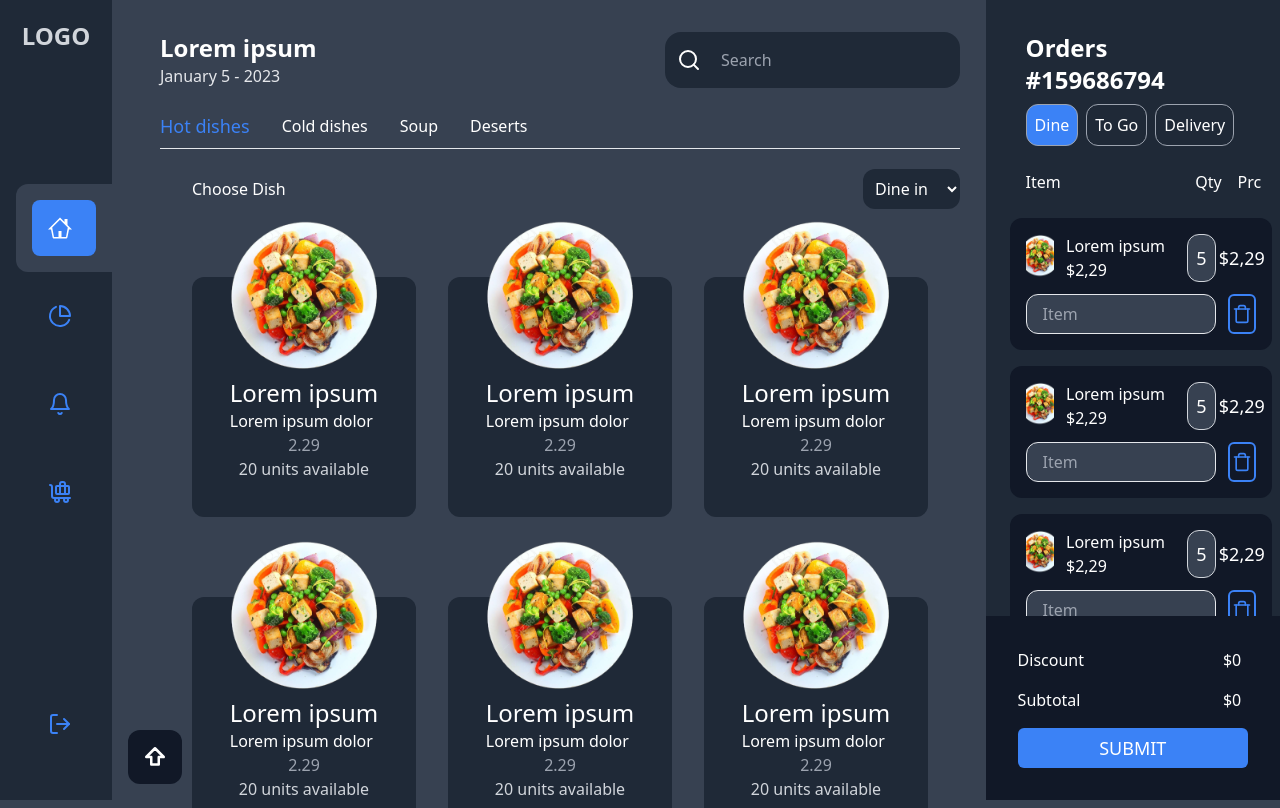
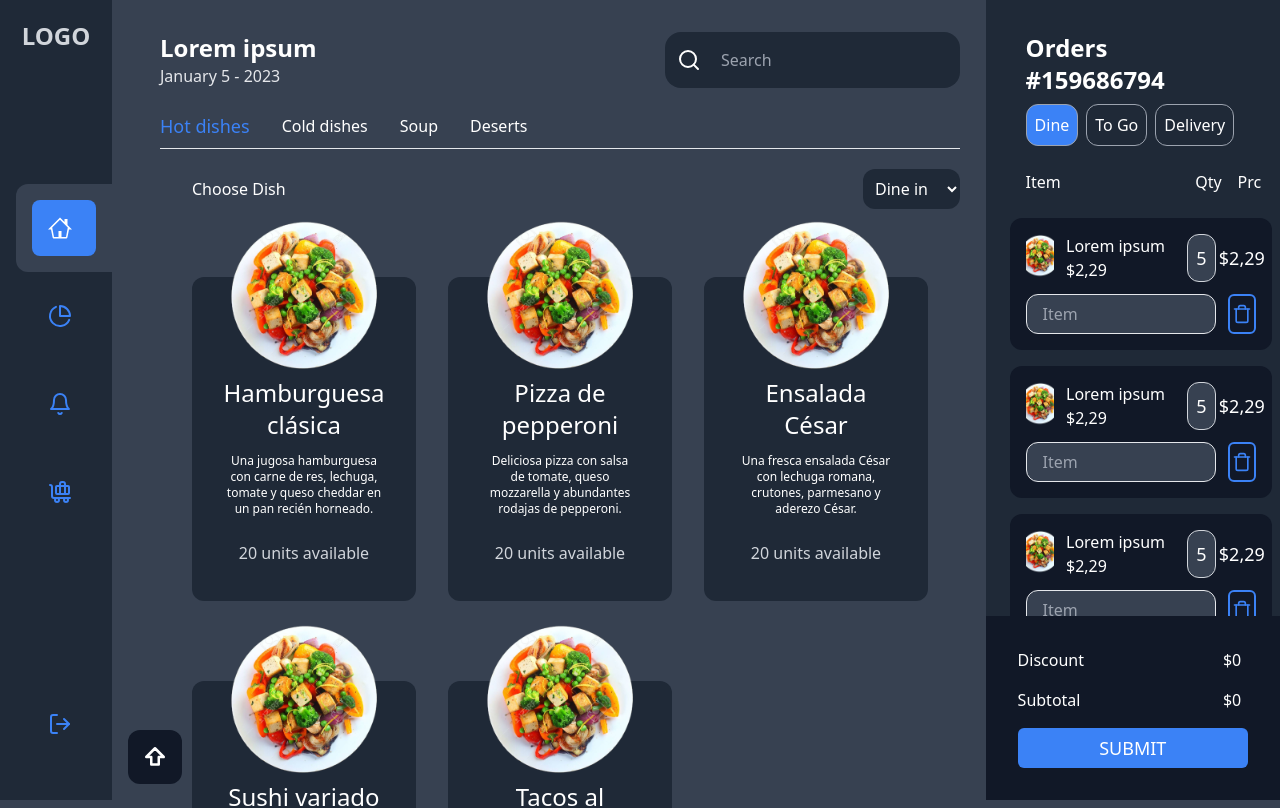
Before and after one commit to AlejanChi/Dashboard-react, a React (Vite) app: page / in a window 1280 px wide. Shown: the top 808 px of the page. Built offline with nearby package versions, Linux system fonts and the light colour scheme.

Commit message:
new changes in process, funcionality in process

```diff
--- /dev/null
+++ b/data.json
@@ -0,0 +1,33 @@
+{
+  "datos":[
+  {
+    "id": 1,
+    "nombre": "Hamburguesa clásica",
+    "precio": 9.99,
+    "descripcion": "Una jugosa hamburguesa con carne de res, lechuga, tomate y queso cheddar en un pan recién horneado."
+  },
+  {
+    "id": 2,
+    "nombre": "Pizza de pepperoni",
+    "precio": 12.99,
+    "descripcion": "Deliciosa pizza con salsa de tomate, queso mozzarella y abundantes rodajas de pepperoni."
+  },
+  {
+    "id": 3,
+    "nombre": "Ensalada César",
+    "precio": 7.99,
+    "descripcion": "Una fresca ensalada César con lechuga romana, crutones, parmesano y aderezo César."
+  },
+  {
+    "id": 4,
+    "nombre": "Sushi variado",
+    "precio": 18.99,
+    "descripcion": "Un surtido de sushi fresco que incluye rollos de salmón, atún y aguacate, con salsa de soja y wasabi."
+  },
+  {
+    "id": 5,
+    "nombre": "Tacos al pastor",
+    "precio": 10.49,
+    "descripcion": "Tacos de cerdo marinado con piña, cebolla y cilantro en tortillas de maíz recién hechas."
+  }]
+}
--- a/src/App.jsx
+++ b/src/App.jsx
@@ -4,15 +4,21 @@ import {GoPerson } from "react-icons/go"
 import { useState } from "react"
 import Card from "./components/Card.jsx"
 import Cart from "./components/Cart.jsx"
+import { datos } from "../data.json"
+// import Articulos from "./backend/getData.jsx"
+
+
+console.log(datos.map(dato => dato))
+
+
 function App(){
-
+  // const {products} = useGLobalState();
   const top = ()=>{
     window.scrollTo({
       top: 0,
       behavior: 'smooth'
     });
   }
-
   const toggleMenu = () =>{
     setShowMenu(!showMenu);
     setShowOrder(false);
@@ -71,13 +77,12 @@ function App(){
         <div className="p-8 grid grid-cols-1 md:grid-cols-2 gap-8 gap-y-20 lg:grid-cols-3 pb-28">
 
           {/* CARD */}
-          <Card></Card>
-          <Card></Card>
-          <Card></Card>
-          <Card></Card>
-          <Card></Card>
-          <Card></Card>
-          <Card></Card>
+
+            {datos.map((dato, i)=>(
+              <Card key={i} nombre={dato.nombre} desc={dato.descripcion}></Card>
+            ))}
+
+
 
         </div>
         <button className={`fixed p-3 lg:bottom-4 bottom-20 lg:left-32 bg-gray-900 text-white text-3xl rounded-xl hover:bg-blue-500 z-20 ${showOrder||showMenu?'hidden':''}`} onClick={top}><LuArrowBigUp/></button>
--- /dev/null
+++ b/src/backend/getData.jsx
@@ -0,0 +1,50 @@
+import React, { useState, useEffect } from 'react';
+import fs from 'fs'; // Asegúrate de importar fs solo si estás ejecutando en un entorno Node.js
+import Card from '../components/Card';
+
+function Articulos() {
+  const [datos, setDatos] = useState([]);
+
+  useEffect(() => {
+    // Ruta del archivo JSON
+    const rutaArchivo = 'datos.json';
+
+    // Lee el archivo JSON
+    fs.readFileSync(rutaArchivo, 'utf8', (error, datos) => {
+      if (error) {
+        console.error('Error al leer el archivo:', error);
+        return;
+      }
+
+      try {
+        // Parsea los datos como JSON
+        const datosJSON = JSON.parse(datos);
+
+        // Actualiza el estado con los datos
+        setDatos(datosJSON);
+      } catch (parseError) {
+        console.error('Error al parsear JSON:', parseError);
+      }
+    });
+  }, []); // El segundo argumento del useEffect es un array de dependencias para que se ejecute solo una vez al montar el componente
+
+  return (
+    <div>
+      {/* Renderiza tu componente con los datos */}
+      <OtroComponente datos={datos} />
+    </div>
+  );
+}
+
+function OtroComponente({ datos }) {
+  // Aquí puedes utilizar los datos como sea necesario
+  return (
+    <ul>
+      {datos.map((dato, index) => (
+        <Card props={dato}/>
+      ))}
+    </ul>
+  );
+}
+
+export default Articulos;
--- a/src/components/Card.jsx
+++ b/src/components/Card.jsx
@@ -1,12 +1,16 @@
-function Card(){
+function Card({nombre, desc}){
+
     const cardStructure = <div className="bg-gray-800 items-center flex flex-col p-9 rounded-xl">
     <img src="comida.png" className="w-50 h-40 object-cover -mt-24 hover:shadow-2xl rounded-full transition-shadow"/>
-    <div className="text-white text-center">
-      <h3 className="text-2xl">Lorem ipsum</h3>
-      <p className="text-justify">
-        Lorem ipsum dolor
+    <div className="text-white text-center flex flex-col gap-3">
+      <h3 className="text-2xl">
+        {nombre}
+      </h3>
+      <p className="text-xs">
+       {desc}
       </p>
-      <span className="text-gray-400">2.29</span>
+      <span className="text-gray-400">
+      </span>
       <p className="text-gray-300">20 units available</p>
     </div>
   </div>;
--- a/src/components/Cart.jsx
+++ b/src/components/Cart.jsx
@@ -1,6 +1,9 @@
 import {LuX} from "react-icons/lu"
 import Product from "./Product"
 import { useEffect, useState } from "react";
+
+
+
 function Cart({val, func}){
     let scrn = (screen.height - 184)+"px";
     const cartStructure = <div className={`lg:col-span-2 fixed lg:right-0 lg:w-[23%] ${val?"right-0":"-right-full"} top-0 w-full h-full z-10 bg-gray-800 flex flex-col gap-4 transition-all`}>
--- a/src/components/Product.jsx
+++ b/src/components/Product.jsx
@@ -1,10 +1,13 @@
 import { LuTrash } from "react-icons/lu"
+
 function Product(){
-    return <div className="grid gap-3 grid-cols-6 bg-gray-900 p-4 rounded-xl">
+// const {products} = useGLobalState()
+    const product = <div className="grid gap-3 grid-cols-6 bg-gray-900 p-4 rounded-xl">
     <img src="comida.png" className="w-11 h-11 object-cover"/>
     <div className="col-span-3">
         <h5>Lorem ipsum</h5>
         <p>$2,29</p>
+        {/* <p>{products}</p> */}
     </div>
     <div className="bg-gray-700 rounded-xl flex items-center text-lg justify-center border border-gray-300">
         <span>5</span>
@@ -22,6 +25,7 @@ function Product(){
         <button className="border-2 border-blue-500 h-10 w-full rounded-md text-blue-500 text-xl hover:text-white hover:bg-blue-500 hover:border-white flex justify-center items-center"><LuTrash/></button>
     </div>
 </div>
+    return product
 }
 
 export default Product
```
